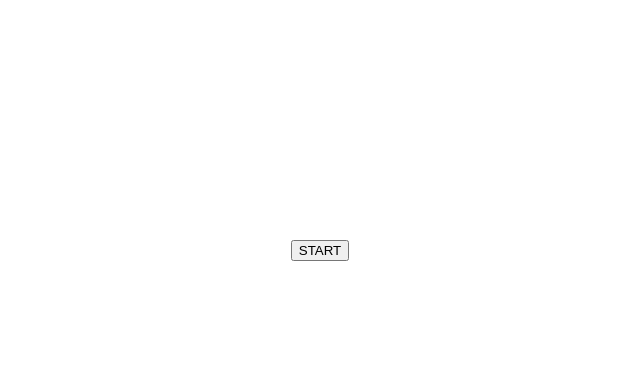
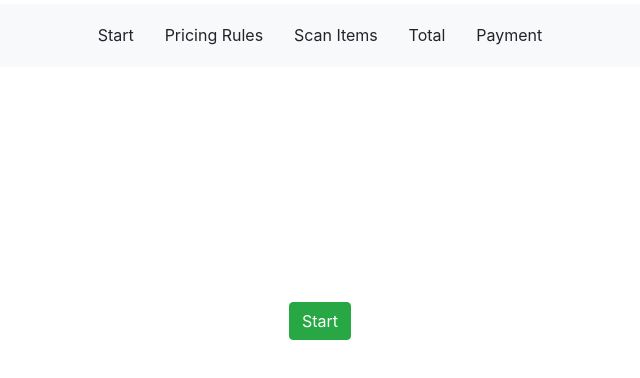
Before and after one commit to itismadalin/checkout-react-kata, a React (Create React App) app in the folder checkout-react-kata/: page / in a window 1280 px wide. Shown: the top 378 px of the page, without its empty margins (320-960 px from the left). Built offline with nearby package versions, Linux system fonts and the light colour scheme.

Commit message:
Add Header

```diff
--- a/checkout-react-kata/src/App.css
+++ b/checkout-react-kata/src/App.css
@@ -1,5 +1,5 @@
-.App {
-  text-align: center;
+body {
+  background-color: #282c34;
 }
 
 .App-logo {
@@ -13,16 +13,6 @@
   }
 }
 
-.App-header {
-  background-color: #282c34;
-  min-height: 100vh;
-  display: flex;
-  flex-direction: column;
-  align-items: center;
-  justify-content: center;
-  font-size: calc(10px + 2vmin);
-  color: white;
-}
 
 .App-link {
   color: #61dafb;
--- a/checkout-react-kata/src/App.js
+++ b/checkout-react-kata/src/App.js
@@ -5,10 +5,14 @@ import PricingRules from "./components/PricingRules/PricingRules";
 import ScanItems from "./components/ScanItems/ScanItems";
 import Total from "./components/Total/Total";
 import Payment from "./components/Payment/Payment";
+import 'bootstrap/dist/css/bootstrap.min.css';
+import 'bootstrap/dist/css/bootstrap.css';
+import Header from "./components/Header/Header";
 
 function App() {
   return (
-    <div>
+    <div className="App">
+<Header />
       <Router>
         <Start path="/" />
         <PricingRules path="/pricingrules" component={PricingRules} />
--- /dev/null
+++ b/checkout-react-kata/src/components/Header/Header.css
@@ -0,0 +1,12 @@
+.Header {
+    display: flex;
+    justify-content: center;
+    background-color:#F8F9FA;
+    border-radius: 3px;
+    padding: 0.25em;
+    margin: 0.25em;
+  }
+
+.HeaderButtons {
+  padding: 0.9em;
+}
--- /dev/null
+++ b/checkout-react-kata/src/components/Header/Header.js
@@ -0,0 +1,30 @@
+import React from 'react';
+import "./Header.css";
+import { Link } from "@reach/router";
+import Button from 'react-bootstrap/Button';
+
+const Header = () => {
+  return (
+    <div>
+          <div className="Header">
+            <Link to="/">
+            <Button className="HeaderButtons" variant="light">Start</Button>
+            </Link>
+            <Link to="/pricingrules">
+            <Button className="HeaderButtons" variant="light">Pricing Rules</Button>
+            </Link>
+            <Link to="/scanitems">
+            <Button className="HeaderButtons" variant="light">Scan Items</Button>
+            </Link>
+            <Link to="/total">
+            <Button className="HeaderButtons" variant="light">Total</Button>
+            </Link>
+            <Link to="/payment">
+            <Button className="HeaderButtons" variant="light">Payment</Button>
+            </Link>
+          </div>
+    </div>
+  );
+};
+
+export default Header;
--- a/checkout-react-kata/src/components/Start/Start.css
+++ b/checkout-react-kata/src/components/Start/Start.css
@@ -1,8 +1,7 @@
-.button {
+.Button {
     display: flex;
     flex-direction: row;
     justify-content: center;
     align-items: center;
     height: 500px;
-    align-items: center;
 }
--- a/checkout-react-kata/src/components/Start/Start.js
+++ b/checkout-react-kata/src/components/Start/Start.js
@@ -1,12 +1,13 @@
 import React from "react";
 import "./Start.css";
 import { Link } from "@reach/router";
+import Button from 'react-bootstrap/Button';
 
 const Start = () => {
   return (
-    <div className="button">
+    <div className="Button">
       <Link to="/pricingrules">
-        <button>START</button>
+      <Button variant="success">Start</Button>
       </Link>
     </div>
   );
```
